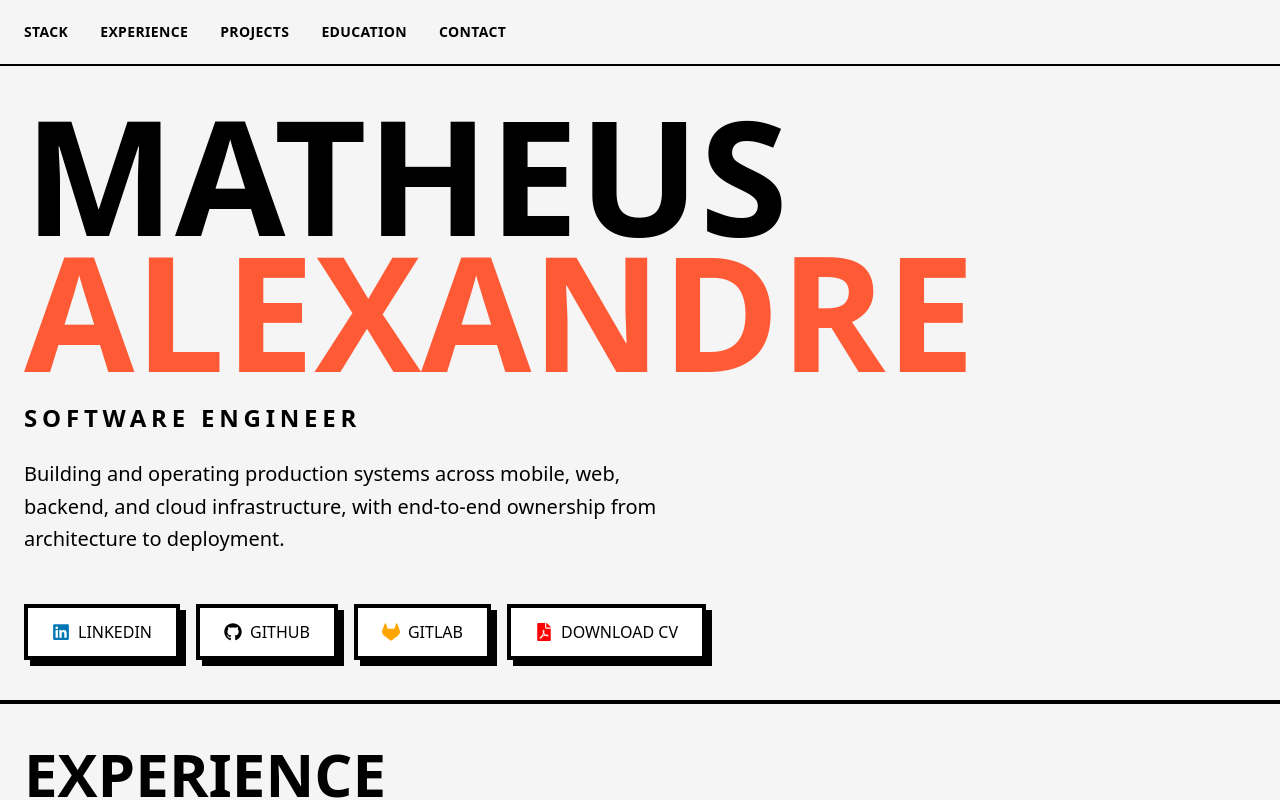
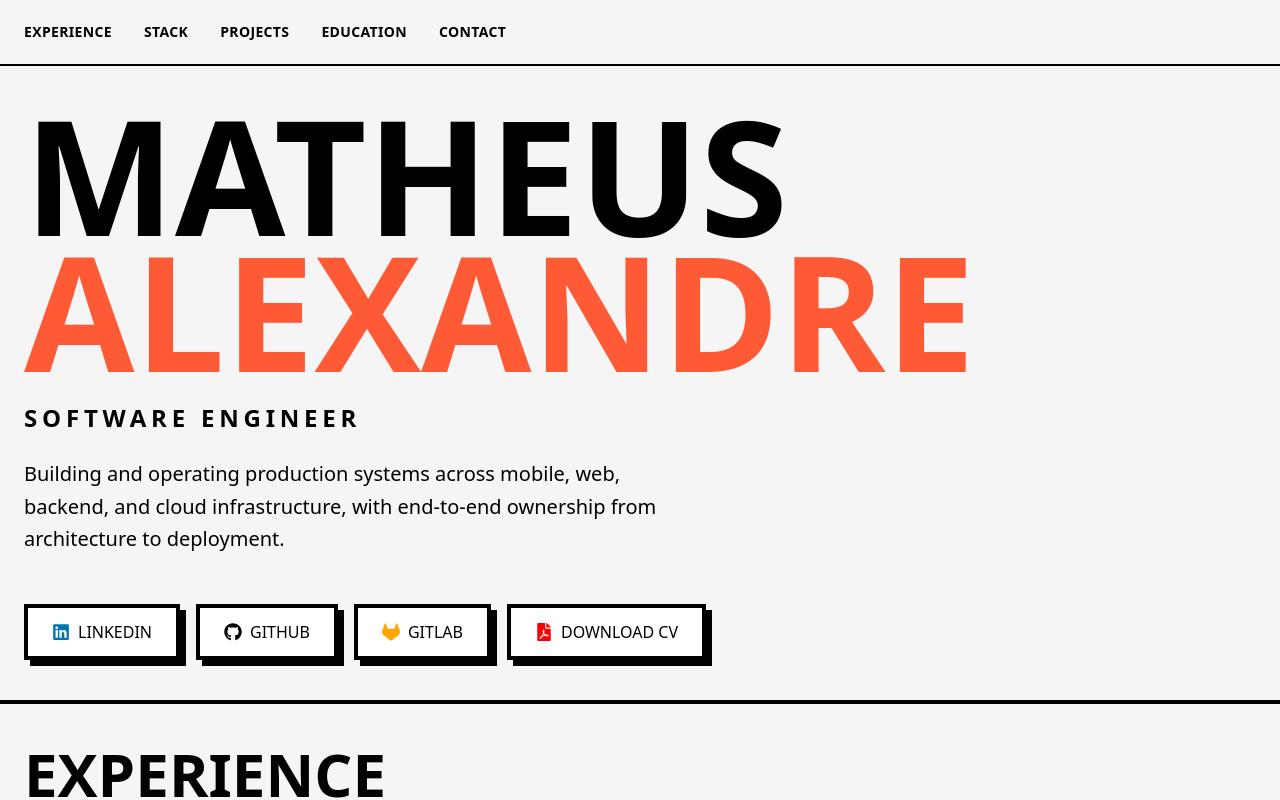
Before and after one commit to MatheusABA/portfolio, a Next.js app: page / in a window 1280 px wide. Shown: the top 800 px of the page. Built offline with nearby package versions, Linux system fonts and the light colour scheme.

Commit message:
header order and contact section

```diff
--- a/app/components/contact.tsx
+++ b/app/components/contact.tsx
@@ -19,7 +19,7 @@ export function Contact() {
           <p className="text-sm leading-relaxed opacity-80">
             I’m currently open to new opportunities in full-stack and backend
             engineering roles. Feel free to reach out if you want to discuss
-            projects, collaborations or opportunities.
+            projects, collaborations or would like to offer opportunities.
           </p>
 
           {/* LINKS */}
--- a/app/components/header.tsx
+++ b/app/components/header.tsx
@@ -4,7 +4,6 @@ export function Header() {
   return (
     <header className="sticky top-0 z-50 border-b-2 border-black bg-[#f5f5f5]">
       <div className="relative mx-auto flex h-16 max-w-7xl items-center justify-start px-6">
-
         <nav
           className="
             font-(--font-space)
@@ -17,38 +16,23 @@ export function Header() {
             tracking-wide
           "
         >
-          <a
-            href="#stack"
-            className="transition-opacity hover:opacity-60"
-          >
+          <a href="#experience" className="transition-opacity hover:opacity-60">
+            Experience
+          </a>
+
+          <a href="#stack" className="transition-opacity hover:opacity-60">
             Stack
           </a>
 
-          <a
-            href="#experience"
-            className="transition-opacity hover:opacity-60"
-          >
-            Experience
-          </a>
-
-          <a
-            href="#projects"
-            className="transition-opacity hover:opacity-60"
-          >
+          <a href="#projects" className="transition-opacity hover:opacity-60">
             Projects
           </a>
 
-          <a
-            href="#education"
-            className="transition-opacity hover:opacity-60"
-          >
+          <a href="#education" className="transition-opacity hover:opacity-60">
             Education
           </a>
 
-          <a
-            href="#contact"
-            className="transition-opacity hover:opacity-60"
-          >
+          <a href="#contact" className="transition-opacity hover:opacity-60">
             Contact
           </a>
         </nav>
@@ -71,7 +55,6 @@ export function Header() {
         >
           <MdDarkMode size={18} />
         </button> */}
-
       </div>
     </header>
   );
```
